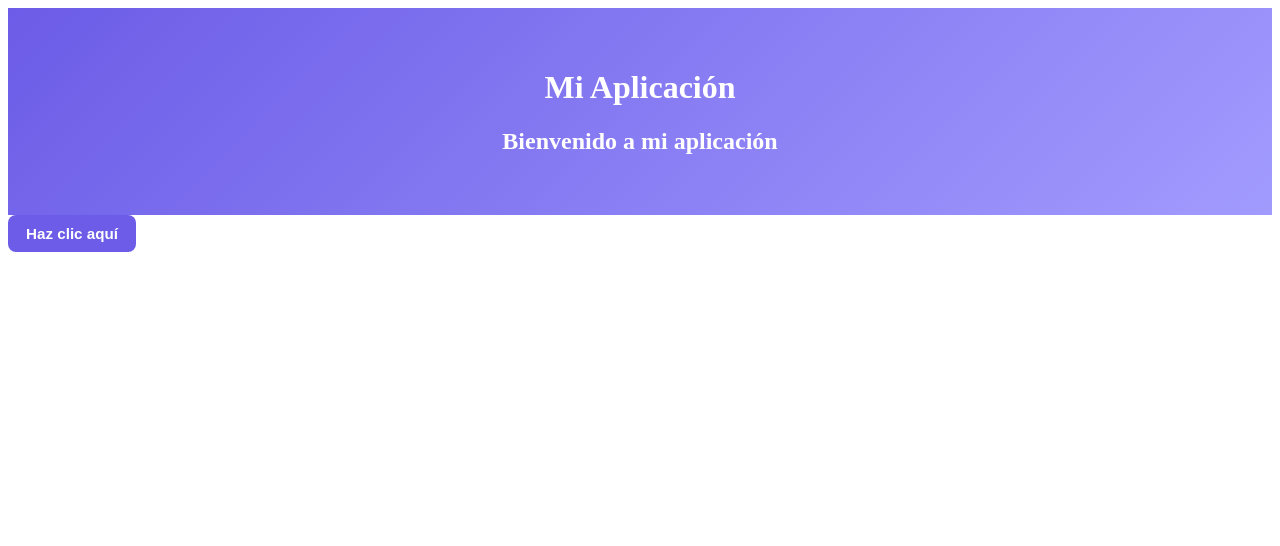
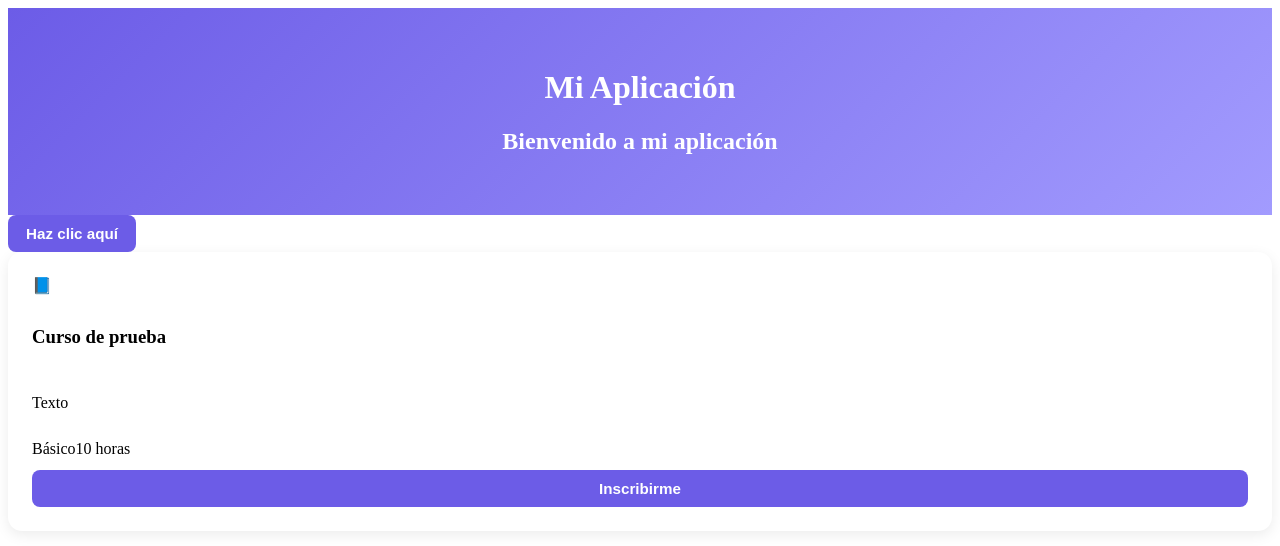
Before and after one commit to Frankl1nxd/catalogo-cursos, a React (Vite) app: page / in a window 1280 px wide. Shown: the top 546 px of the page. Built offline with nearby package versions, Linux system fonts and the light colour scheme.

Commit message:
Crea componente Tarjeta y sus estilos

```diff
--- a/src/App.jsx
+++ b/src/App.jsx
@@ -1,5 +1,6 @@
 import Boton from './assets/components/Boton/Boton';
 import Header from './assets/components/Header/Header';
+import Tarjeta from './assets/components/Tarjeta/Tarjeta';
 import './App.css';
 
 function App() {
@@ -9,6 +10,8 @@ function App() {
     <div>
       <Header titulo="Mi Aplicación" subtitulo="Bienvenido a mi aplicación" />
       <Boton texto="Haz clic aquí" onClick={() => alert('¡Botón clickeado!')} />
+      <Tarjeta titulo="Curso de prueba" descripcion="Texto" nivel="Básico" duracion="10 horas" icono="📘" onInscribir={() => alert('ok')} />
+
     </div>
   )
 }
--- a/src/assets/components/Tarjeta/Tarjeta.css
+++ b/src/assets/components/Tarjeta/Tarjeta.css
@@ -0,0 +1,50 @@
+.tarjeta {
+  background: white;
+  border-radius: 14px;
+  padding: 24px;
+  box-shadow: 0 4px 14px rgba(0, 0, 0, 0.08);
+  display: flex;
+  flex-direction: column;
+  gap: 12px;
+  transition: transform 0.2s, box-shadow 0.2s;
+}
+
+.tarjeta:hover {
+  transform: translateY(-4px);
+  box-shadow: 0 8px 20px rgba(0, 0, 0, 0.12);
+}
+
+.tarjeta__icono {
+  font-size: 2.5rem;
+}
+
+.tarjeta__titulo {
+  margin: 0;
+  color: #2d3436;
+}
+
+.tarjeta__descripcion {
+  margin: 0;
+  color: #636e72;
+  line-height: 1.5;
+  flex-grow: 1;
+}
+
+.tarjeta__info {
+  display: flex;
+  justify-content: space-between;
+  align-items: center;
+  font-size: 0.9rem;
+}
+
+.tarjeta__nivel {
+  background: #dfe6e9;
+  padding: 4px 10px;
+  border-radius: 20px;
+  font-weight: 600;
+  color: #2d3436;
+}
+
+.tarjeta__duracion {
+  color: #636e72;
+}
--- a/src/assets/components/Tarjeta/Tarjeta.jsx
+++ b/src/assets/components/Tarjeta/Tarjeta.jsx
@@ -0,0 +1,21 @@
+import Boton from '../Boton/Boton';
+import './Tarjeta.css';
+
+function Tarjeta({titulo, descripcion, nivel, duracion, icono, onInscribir}) {
+    return (
+        <article className='tarjeta'>
+            <div className='tarjeta_icono'>{icono}</div>
+            <h3 className='tarjeta_titulo'>{titulo}</h3>
+            <p className='tarjeta_descripcion'>{descripcion}</p>
+
+            <div className='tarjeta_info'>
+                <span className='tarjeta_nivel'>{nivel}</span>
+                <span className='tarjeta_duracion'>{duracion}</span>
+            </div>
+
+            <Boton texto="Inscribirme" onClick={onInscribir} />
+        </article>
+    )
+}
+
+export default Tarjeta
```
